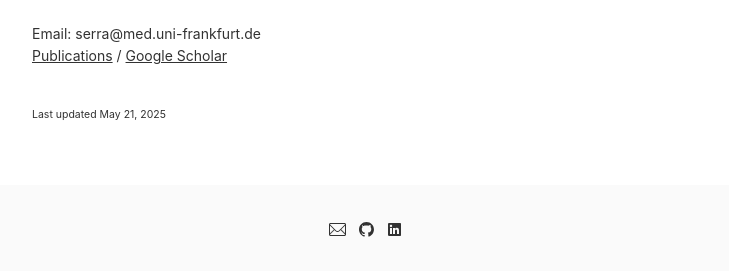
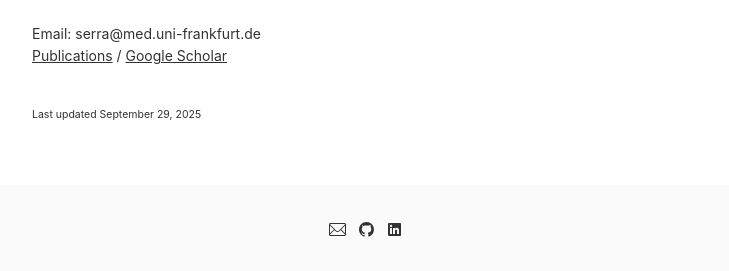
Before and after one commit to GiuseppeSerra93/giuseppeserra93.github.io, a Jekyll site: the page built from _pages/about.md, in a window 1280 px wide. Shown: the part 627-898 px from the top of the page, without its empty margins (274-1003 px from the left). Built offline with Jekyll 4.4.1, drawn with Linux system fonts in a browser that asks for light colours.

Commit message:
update list

```diff
--- a/_pages/about.md
+++ b/_pages/about.md
@@ -11,4 +11,4 @@ During my PhD, my research goal was to develop and discover new approaches and m
 Email: serra@med.uni-frankfurt.de \
 [Publications]({{ '/publications.html' | relative_url }}) / [Google Scholar](https://scholar.google.com/citations?user=okTZ0VgAAAAJ&hl=en)
 
-<sub>Last updated May 21, 2025 </sub>
+<sub>Last updated September 29, 2025 </sub>
```
